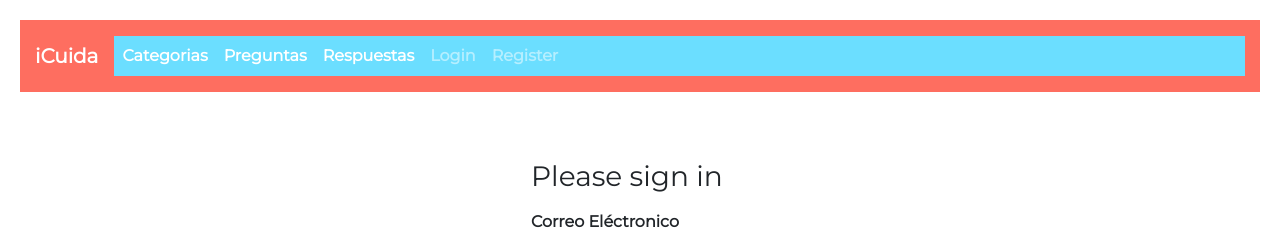
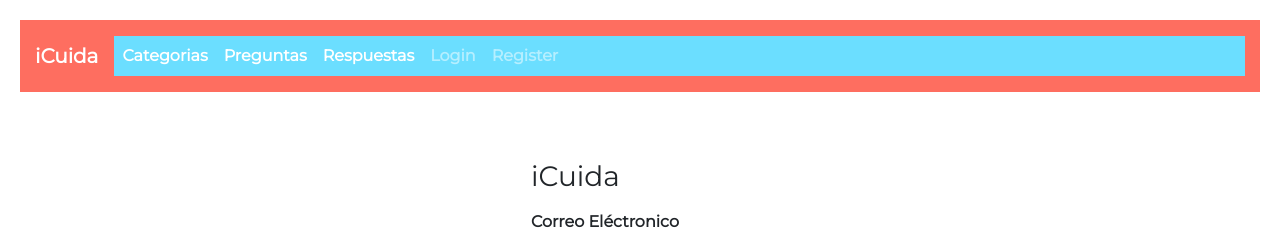
Before and after one commit to Iniciativa-Barcelona-Open-Data-I-iCuida/iCuida, a React (Create React App) app in the folder client/: page /login in a window 1280 px wide. Shown: the top 240 px of the page. Built offline with nearby package versions, Linux system fonts and the light colour scheme; a web font is replaced by a local one.

Commit message:
change title login

```diff
--- a/client/src/Component/Login.js
+++ b/client/src/Component/Login.js
@@ -34,7 +34,7 @@ class Login extends Component {
                 <div className="row">
                     <div className="col-m-6 mt-5 mx-auto">
                         <form noValidate onSubmit={this.onSubmit}>
-                            <h1 className="h3 mb-3 font-weight-normal">Please sign in</h1>
+                            <h1 className="h3 mb-3 font-weight-normal">iCuida</h1>
                             <div className="form-group">
                                 <label htmlFor="email">Correo Eléctronico</label>
                                 <input type="email"
```
